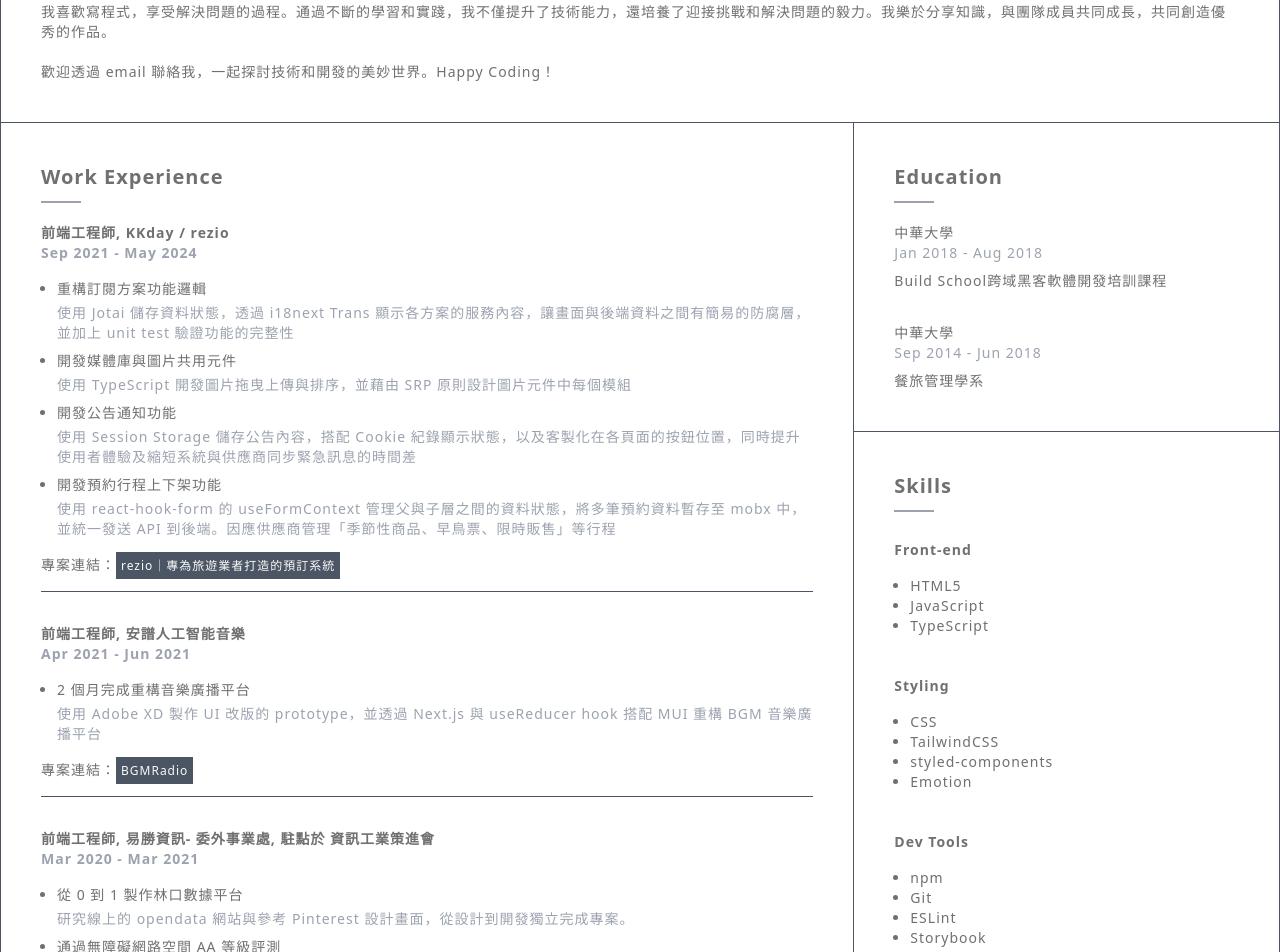
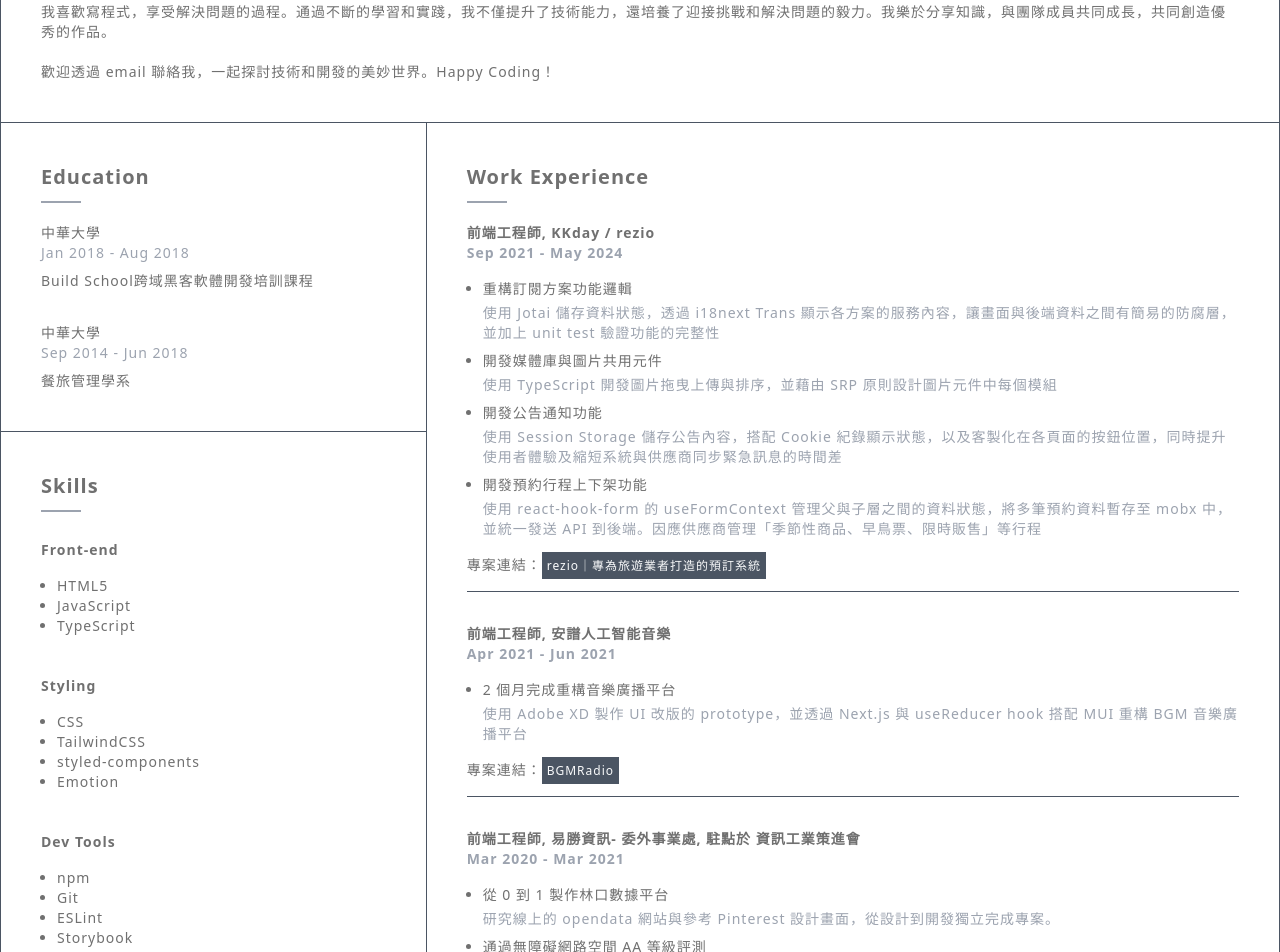
Before and after one commit to beiyi1996/resume, a React (Create React App) app: page / in a window 1280 px wide. Shown: the part 500-1452 px from the top of the page. Built offline with nearby package versions, Linux system fonts and the light colour scheme.

Commit message:
feat: adjust content layout

```diff
--- a/src/components/contents.tsx
+++ b/src/components/contents.tsx
@@ -18,12 +18,12 @@ export default function Contents() {
     <section>
       <AboutMe />
       <div className="flex flex-col sm:flex-row">
-        <div className="flex-[2]">
-          <Experience />
-        </div>
         <div className="flex flex-1 flex-col">
           <Education />
           <Skills />
+        </div>
+        <div className="flex-[2]">
+          <Experience />
         </div>
       </div>
     </section>
--- a/src/components/education.tsx
+++ b/src/components/education.tsx
@@ -16,7 +16,7 @@ const schoolingRecords = [
 
 export default function Education() {
   return (
-    <div className="border-t-none p-10 border-custom sm:m-0 sm:border-t">
+    <div className="p-10 border-custom border-b-none sm:m-0 sm:border-t">
       <Title content="Education" />
       {schoolingRecords.map(({ name, period, major }) => (
         <div className="pt-8 text-left" key={`${name}_${major}`}>
--- a/src/components/experience.tsx
+++ b/src/components/experience.tsx
@@ -107,7 +107,7 @@ const workExperiences = [
 
 export default function Experience() {
   return (
-    <div className="sm:border-r-none p-10 border-custom">
+    <div className="p-10 border-custom sm:border-l-none">
       <Title content="Work Experience" />
       {workExperiences.map(
         (
--- a/src/components/skills.tsx
+++ b/src/components/skills.tsx
@@ -26,7 +26,7 @@ const mySkills = [
 
 export default function Skills() {
   return (
-    <div className="border-t-none flex-1 p-10 border-custom">
+    <div className="flex-1 p-10 border-custom border-b-none sm:border-b">
       <Title content="Skills" />
       <div className="flex flex-col">
         {mySkills.map(({ category, panel }, index) => (
```
